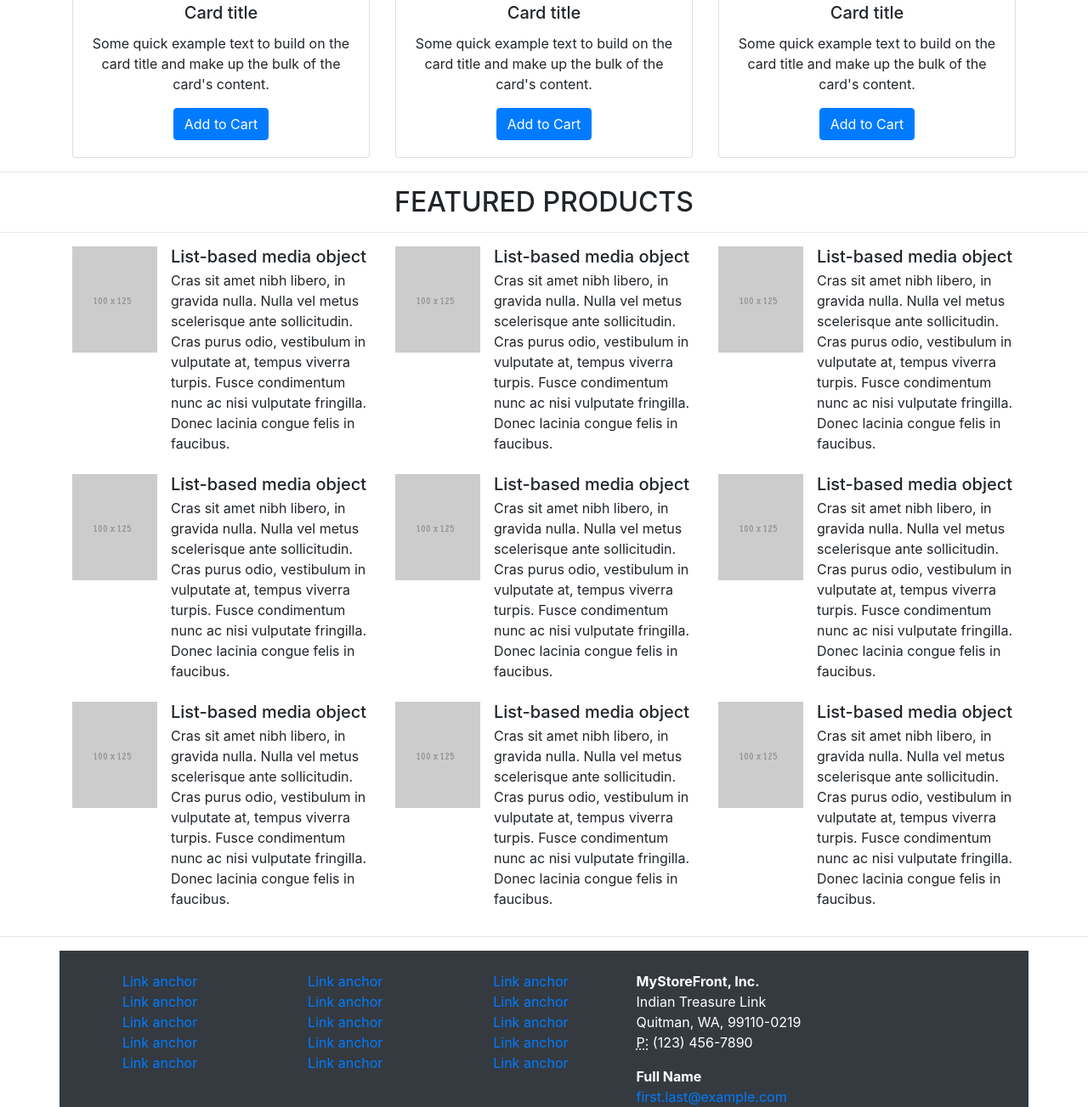
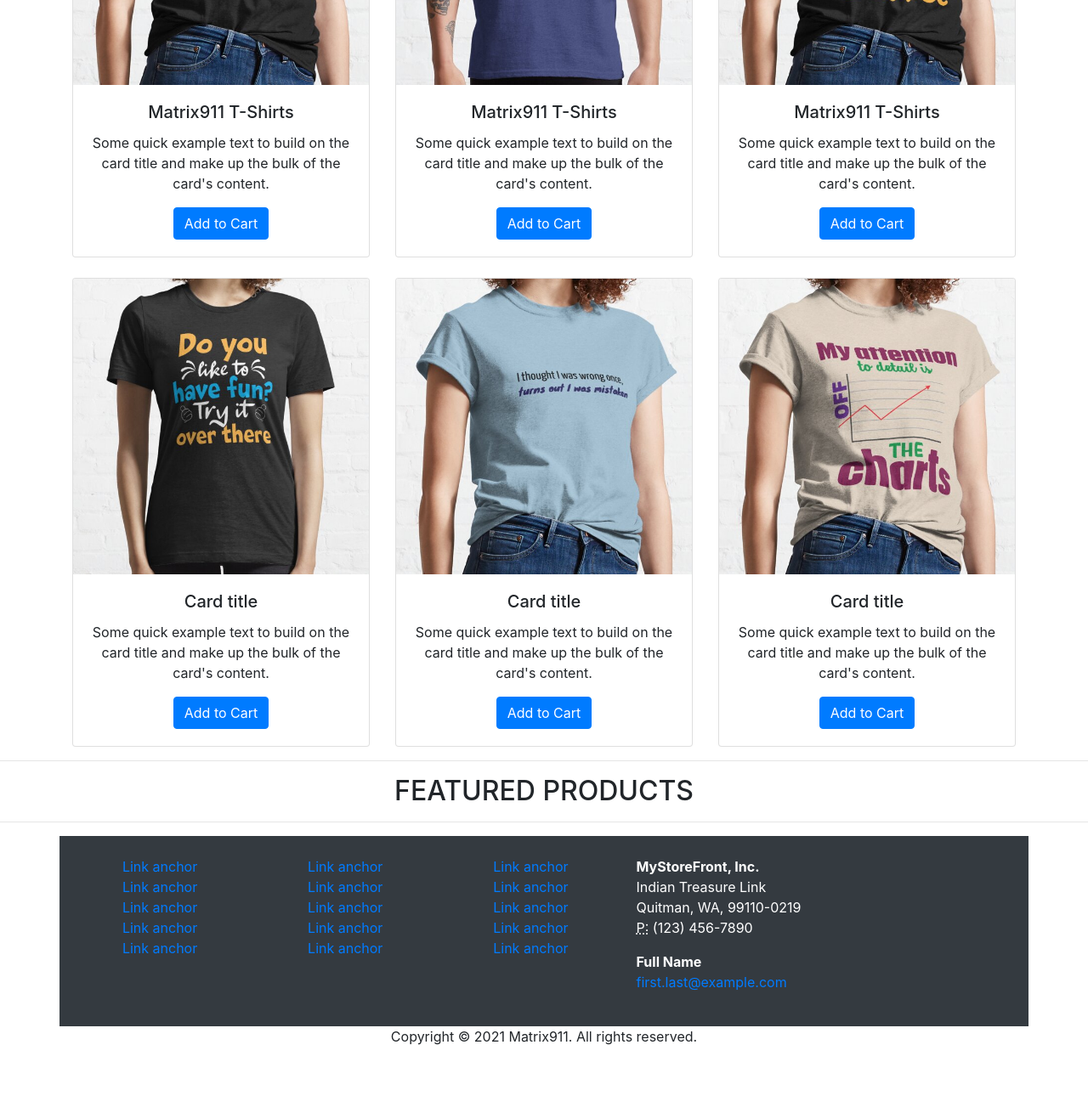
Before and after one commit to dnelson1747/Matrix911, a plain HTML site: page index.html in a window 1280 px wide. Shown: the part 1306-2609 px from the top of the page at 85% size. After the commit the page ends 2554 px from the top, so only its background shows below. Drawn offline with Linux system fonts and the light colour scheme.

Commit message:
image update

```diff
--- a/index.html
+++ b/index.html
@@ -86,34 +86,7 @@
       </div>
       <hr>
     </div>
-    <div class="container">
-      <div class="row">
-        <div class="col-4">
-          <div class="row">
-            <div class="col-2"><img class="rounded-circle" alt="Free Shipping" src="images/40X40.gif"></div>
-            <div class="col-lg-6 col-10 ml-1">
-              <h4>Free Shipping</h4>
-            </div>
-          </div>
-        </div>
-        <div class="col-4">
-          <div class="row">
-            <div class="col-2"><img class="rounded-circle" alt="Free Shipping" src="images/40X40.gif"></div>
-            <div class="col-lg-6 col-10 ml-1">
-              <h4>Free Returns</h4>
-            </div>
-          </div>
-        </div>
-        <div class="col-4">
-          <div class="row">
-            <div class="col-2"><img class="rounded-circle" alt="Free Shipping" src="images/40X40.gif"></div>
-            <div class="col-lg-6 col-10 ml-1">
-              <h4>Low Prices</h4>
-            </div>
-          </div>
-        </div>
-      </div>
-    </div>
+
     <hr>
     <h2 class="text-center">RECOMMENDED PRODUCTS</h2>
     <hr>
@@ -121,7 +94,76 @@
       <div class="row text-center">
         <div class="col-md-4 pb-1 pb-md-0">
           <div class="card">
-            <img class="card-img-top" src="images/400X200.gif" alt="Card image cap">
+            <img class="card-img-top" src="images/tShirt (1).jpg" alt="Card image cap">
+            <div class="card-body">
+              <h5 class="card-title">Matrix911 T-Shirts</h5>
+              <p class="card-text">Some quick example text to build on the card title and make up the bulk of the card's content.</p>
+              <a href="#" class="btn btn-primary">Add to Cart</a>
+            </div>
+          </div>
+        </div>
+        <div class="col-md-4 pb-1 pb-md-0">
+          <div class="card">
+            <img class="card-img-top img-fluid" src="images/tShirt.jpg" alt="Card image cap">
+            <div class="card-body">
+              <h5 class="card-title">Matrix911 T-Shirts</h5>
+              <p class="card-text">Some quick example text to build on the card title and make up the bulk of the card's content.</p>
+              <a href="#" class="btn btn-primary">Add to Cart</a>
+            </div>
+          </div>
+        </div>
+        <div class="col-md-4 pb-1 pb-md-0">
+          <div class="card">
+            <img class="card-img-top" src="images/tShirt (3).jpg" alt="Card image cap">
+            <div class="card-body">
+              <h5 class="card-title">Matrix911 T-Shirts</h5>
+              <p class="card-text">Some quick example text to build on the card title and make up the bulk of the card's content.</p>
+              <a href="#" class="btn btn-primary">Add to Cart</a>
+            </div>
+          </div>
+        </div>
+      </div>
+
+
+      <div class="row text-center mt-4">
+        <div class="col-md-4 pb-1 pb-md-0">
+          <div class="card">
+            <img class="card-img-top" src="images/tShirt (7).jpg" alt="Card image cap">
+            <div class="card-body">
+              <h5 class="card-title">Matrix911 T-Shirts</h5>
+              <p class="card-text">Some quick example text to build on the card title and make up the bulk of the card's content.</p>
+              <a href="#" class="btn btn-primary">Add to Cart</a>
+            </div>
+          </div>
+        </div>
+        <div class="col-md-4 pb-1 pb-md-0">
+          <div class="card">
+            <img class="card-img-top img-fluid" src="images/tShirt (8).jpg" alt="Card image cap">
+            <div class="card-body">
+              <h5 class="card-title">Matrix911 T-Shirts</h5>
+              <p class="card-text">Some quick example text to build on the card title and make up the bulk of the card's content.</p>
+              <a href="#" class="btn btn-primary">Add to Cart</a>
+            </div>
+          </div>
+        </div>
+        <div class="col-md-4 pb-1 pb-md-0">
+          <div class="card">
+            <img class="card-img-top" src="images/tShirt (9).jpg" alt="Card image cap">
+            <div class="card-body">
+              <h5 class="card-title">Matrix911 T-Shirts</h5>
+              <p class="card-text">Some quick example text to build on the card title and make up the bulk of the card's content.</p>
+              <a href="#" class="btn btn-primary">Add to Cart</a>
+            </div>
+          </div>
+        </div>
+      </div>
+
+
+
+      <div class="row text-center mt-4">
+        <div class="col-md-4 pb-1 pb-md-0">
+          <div class="card">
+            <img class="card-img-top" src="images/tShirt (4).jpg" alt="Card image cap">
             <div class="card-body">
               <h5 class="card-title">Card title</h5>
               <p class="card-text">Some quick example text to build on the card title and make up the bulk of the card's content.</p>
@@ -131,7 +173,7 @@
         </div>
         <div class="col-md-4 pb-1 pb-md-0">
           <div class="card">
-            <img class="card-img-top img-fluid" src="images/tShirt.jpg" alt="Card image cap">
+            <img class="card-img-top" src="images/tShirt (5).jpg" alt="Card image cap">
             <div class="card-body">
               <h5 class="card-title">Card title</h5>
               <p class="card-text">Some quick example text to build on the card title and make up the bulk of the card's content.</p>
@@ -141,39 +183,7 @@
         </div>
         <div class="col-md-4 pb-1 pb-md-0">
           <div class="card">
-            <img class="card-img-top" src="images/400X200.gif" alt="Card image cap">
-            <div class="card-body">
-              <h5 class="card-title">Card title</h5>
-              <p class="card-text">Some quick example text to build on the card title and make up the bulk of the card's content.</p>
-              <a href="#" class="btn btn-primary">Add to Cart</a>
-            </div>
-          </div>
-        </div>
-      </div>
-      <div class="row text-center mt-4">
-        <div class="col-md-4 pb-1 pb-md-0">
-          <div class="card">
-            <img class="card-img-top" src="images/400X200.gif" alt="Card image cap">
-            <div class="card-body">
-              <h5 class="card-title">Card title</h5>
-              <p class="card-text">Some quick example text to build on the card title and make up the bulk of the card's content.</p>
-              <a href="#" class="btn btn-primary">Add to Cart</a>
-            </div>
-          </div>
-        </div>
-        <div class="col-md-4 pb-1 pb-md-0">
-          <div class="card">
-            <img class="card-img-top" src="images/400X200.gif" alt="Card image cap">
-            <div class="card-body">
-              <h5 class="card-title">Card title</h5>
-              <p class="card-text">Some quick example text to build on the card title and make up the bulk of the card's content.</p>
-              <a href="#" class="btn btn-primary">Add to Cart</a>
-            </div>
-          </div>
-        </div>
-        <div class="col-md-4 pb-1 pb-md-0">
-          <div class="card">
-            <img class="card-img-top" src="images/400X200.gif" alt="Card image cap">
+            <img class="card-img-top" src="images/tShirt (6).jpg" alt="Card image cap">
             <div class="card-body">
               <h5 class="card-title">Card title</h5>
               <p class="card-text">Some quick example text to build on the card title and make up the bulk of the card's content.</p>
@@ -186,86 +196,8 @@
     <hr>
     <h2 class="text-center">FEATURED PRODUCTS</h2>
     <hr>
-    <div class="container">
-      <div class="row">
-        <div class="col-lg-4">
-          <ul class="list-unstyled">
-            <li class="media">
-              <img class="mr-3" src="images/100X125.gif" alt="Generic placeholder image">
-              <div class="media-body">
-                <h5 class="mt-0 mb-1">List-based media object</h5>
-                Cras sit amet nibh libero, in gravida nulla. Nulla vel metus scelerisque ante sollicitudin. Cras purus odio, vestibulum in vulputate at, tempus viverra turpis. Fusce condimentum nunc ac nisi vulputate fringilla. Donec lacinia congue felis in faucibus.
-              </div>
-            </li>
-            <li class="media my-4">
-              <img class="mr-3" src="images/100X125.gif" alt="Generic placeholder image">
-              <div class="media-body">
-                <h5 class="mt-0 mb-1">List-based media object</h5>
-                Cras sit amet nibh libero, in gravida nulla. Nulla vel metus scelerisque ante sollicitudin. Cras purus odio, vestibulum in vulputate at, tempus viverra turpis. Fusce condimentum nunc ac nisi vulputate fringilla. Donec lacinia congue felis in faucibus.
-              </div>
-            </li>
-            <li class="media">
-              <img class="mr-3" src="images/100X125.gif" alt="Generic placeholder image">
-              <div class="media-body">
-                <h5 class="mt-0 mb-1">List-based media object</h5>
-                Cras sit amet nibh libero, in gravida nulla. Nulla vel metus scelerisque ante sollicitudin. Cras purus odio, vestibulum in vulputate at, tempus viverra turpis. Fusce condimentum nunc ac nisi vulputate fringilla. Donec lacinia congue felis in faucibus.
-              </div>
-            </li>
-          </ul>
-        </div>
-        <div class="col-lg-4">
-          <ul class="list-unstyled">
-            <li class="media">
-              <img class="mr-3" src="images/100X125.gif" alt="Generic placeholder image">
-              <div class="media-body">
-                <h5 class="mt-0 mb-1">List-based media object</h5>
-                Cras sit amet nibh libero, in gravida nulla. Nulla vel metus scelerisque ante sollicitudin. Cras purus odio, vestibulum in vulputate at, tempus viverra turpis. Fusce condimentum nunc ac nisi vulputate fringilla. Donec lacinia congue felis in faucibus.
-              </div>
-            </li>
-            <li class="media my-4">
-              <img class="mr-3" src="images/100X125.gif" alt="Generic placeholder image">
-              <div class="media-body">
-                <h5 class="mt-0 mb-1">List-based media object</h5>
-                Cras sit amet nibh libero, in gravida nulla. Nulla vel metus scelerisque ante sollicitudin. Cras purus odio, vestibulum in vulputate at, tempus viverra turpis. Fusce condimentum nunc ac nisi vulputate fringilla. Donec lacinia congue felis in faucibus.
-              </div>
-            </li>
-            <li class="media">
-              <img class="mr-3" src="images/100X125.gif" alt="Generic placeholder image">
-              <div class="media-body">
-                <h5 class="mt-0 mb-1">List-based media object</h5>
-                Cras sit amet nibh libero, in gravida nulla. Nulla vel metus scelerisque ante sollicitudin. Cras purus odio, vestibulum in vulputate at, tempus viverra turpis. Fusce condimentum nunc ac nisi vulputate fringilla. Donec lacinia congue felis in faucibus.
-              </div>
-            </li>
-          </ul>
-        </div>
-        <div class="col-lg-4">
-          <ul class="list-unstyled">
-            <li class="media">
-              <img class="mr-3" src="images/100X125.gif" alt="Generic placeholder image">
-              <div class="media-body">
-                <h5 class="mt-0 mb-1">List-based media object</h5>
-                Cras sit amet nibh libero, in gravida nulla. Nulla vel metus scelerisque ante sollicitudin. Cras purus odio, vestibulum in vulputate at, tempus viverra turpis. Fusce condimentum nunc ac nisi vulputate fringilla. Donec lacinia congue felis in faucibus.
-              </div>
-            </li>
-            <li class="media my-4">
-              <img class="mr-3" src="images/100X125.gif" alt="Generic placeholder image">
-              <div class="media-body">
-                <h5 class="mt-0 mb-1">List-based media object</h5>
-                Cras sit amet nibh libero, in gravida nulla. Nulla vel metus scelerisque ante sollicitudin. Cras purus odio, vestibulum in vulputate at, tempus viverra turpis. Fusce condimentum nunc ac nisi vulputate fringilla. Donec lacinia congue felis in faucibus.
-              </div>
-            </li>
-            <li class="media">
-              <img class="mr-3" src="images/100X125.gif" alt="Generic placeholder image">
-              <div class="media-body">
-                <h5 class="mt-0 mb-1">List-based media object</h5>
-                Cras sit amet nibh libero, in gravida nulla. Nulla vel metus scelerisque ante sollicitudin. Cras purus odio, vestibulum in vulputate at, tempus viverra turpis. Fusce condimentum nunc ac nisi vulputate fringilla. Donec lacinia congue felis in faucibus.
-              </div>
-            </li>
-          </ul>
-        </div>
-      </div>
-    </div>
-    <hr>
+
+
     <div class="container text-white bg-dark p-4">
       <div class="row">
         <div class="col-6 col-md-8 col-lg-7">
```
Also changed, not shown: images/tShirt (1).jpg (added), images/tShirt (10).jpg (added), images/tShirt (2).jpg (added), images/tShirt (3).jpg (added), images/tShirt (4).jpg (added), images/tShirt (5).jpg (added), images/tShirt (6).jpg (added), images/tShirt (7).jpg (added), images/tShirt (8).jpg (added), images/tShirt (9).jpg (added).
